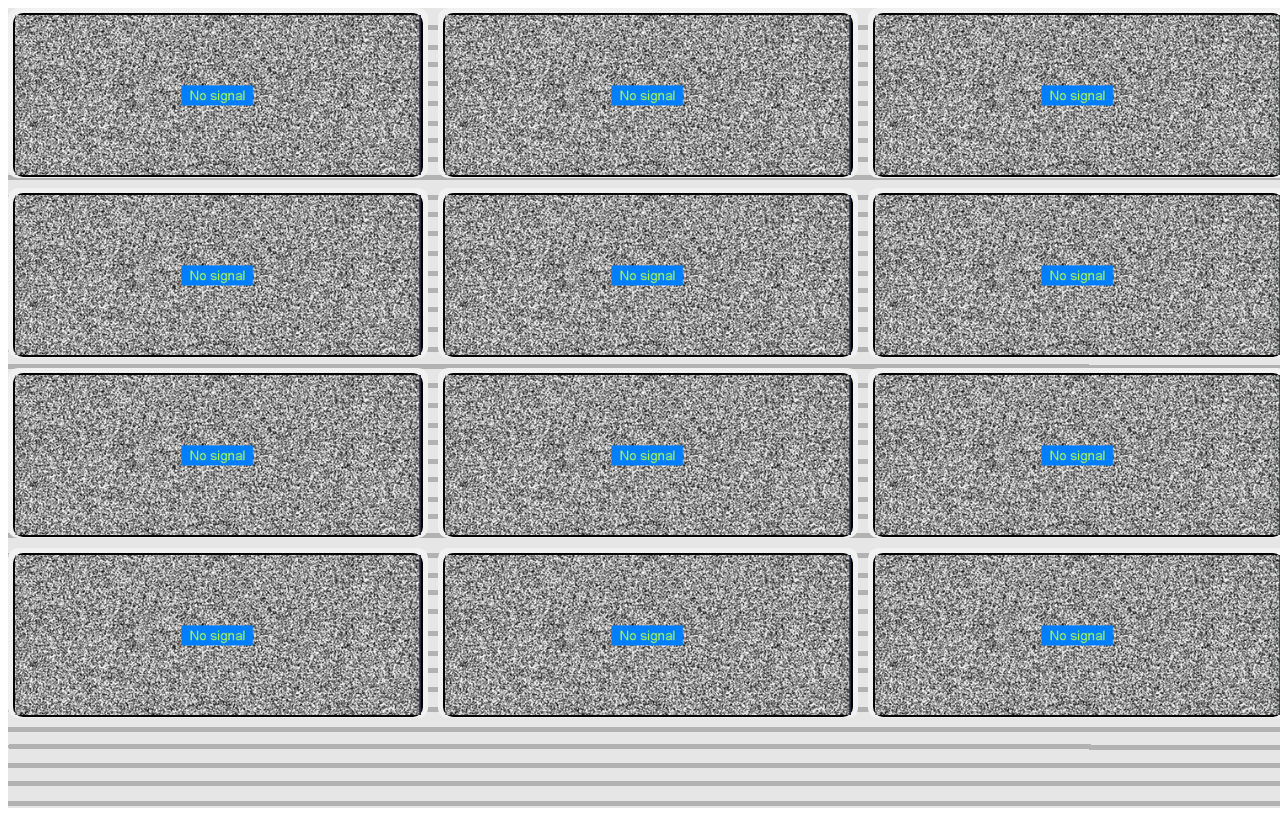
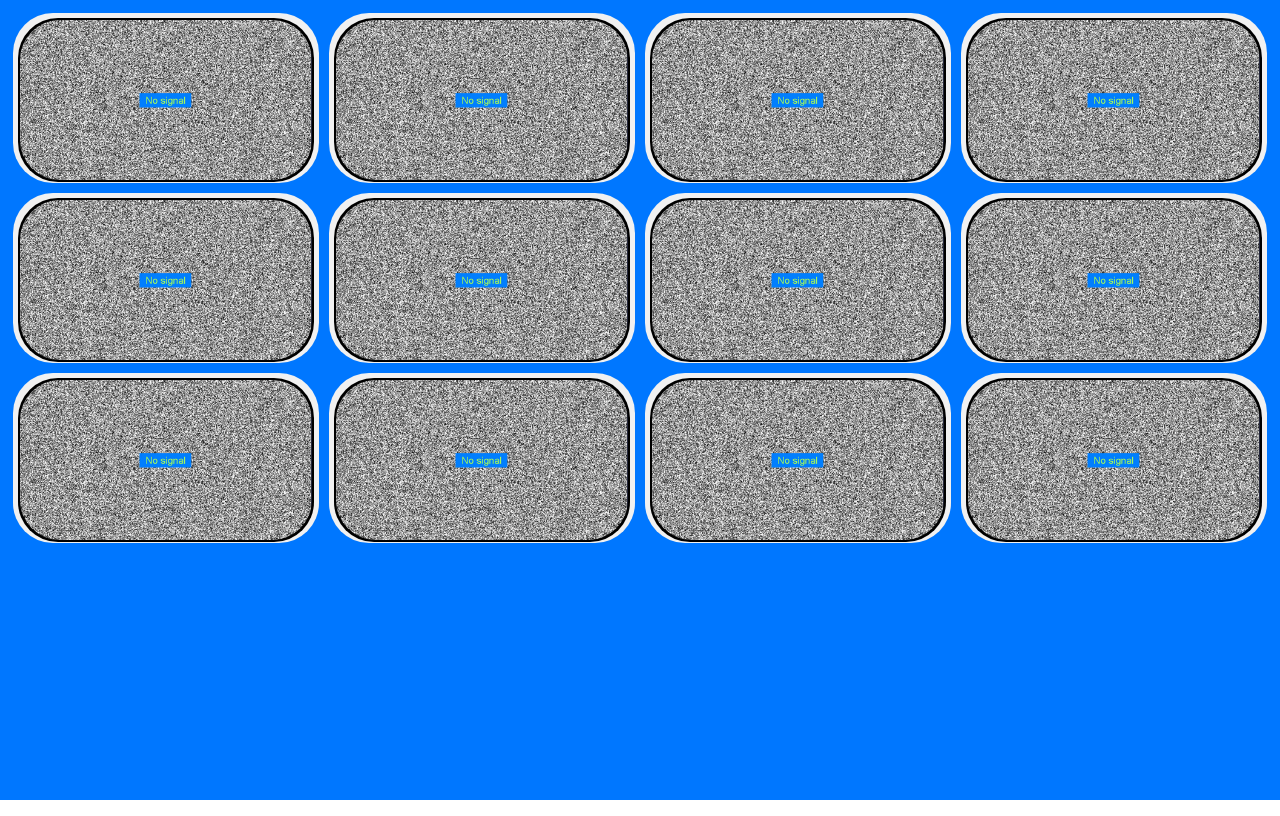
Before and after one commit to Ezequiel-Valencia/AvocadoMoon.github.io, a SvelteKit app: page / in a window 1280 px wide. Built offline with nearby package versions, Linux system fonts and the light colour scheme.

Commit message:
Changed the background to blue and changed the column numbers. Also fixed not covering whole page

```diff
--- a/src/routes/+page.svelte
+++ b/src/routes/+page.svelte
@@ -1,6 +1,6 @@
 <script lang="ts">
-  const nRows = 3;
-  const nCols = 4;
+  const nRows = 4;
+  const nCols = 3;
   /*
   Trying to create reactive elements using classes is to much of a pain.
   Svelte only seems to recognize top level abstraction elements, and does not bother with
@@ -62,7 +62,7 @@
           <img
             src={currentChannel.currentImage}
             alt="Channel covers"
-            class="channel-cover"
+            class="channel-image"
           />
         </div>
       </div>
@@ -74,28 +74,38 @@
 </div>
 
 <style lang="scss">
+  $border-radius: 40px;
   #mainDiv {
     height: 100vh;
     width: 100vw;
-    background: url('/wi-background.png');
+    // background: url('/wi-background.png');
+    background-color: rgb(0, 119, 255);
+    padding: 0%;
+    position: fixed;
     // https://developer.mozilla.org/en-US/docs/Web/CSS/cursor
     cursor: url("/Cursors/Wii-Curso-plain.png"), auto;
+
+    // covers whole screen
+    top:0px;
+    left:0px;
+    z-index:1000;
   }
 
   #grid-container {
     display:grid;
-    grid-template-columns: repeat(3, 1fr);
-    grid-template-rows: repeat(4, 1fr);
+    grid-template-columns: repeat(4, 1fr);
+    grid-template-rows: repeat(3, 1fr);
     gap: 10px;
     max-height: 80vh;
     max-width: 100vw;
+    padding: 1%;
   }
 
   .channel-container {
     background-color: #f1f1f1;
     text-align: center;
     padding: 5px;
-    border-radius: 10px;
+    border-radius: $border-radius;
     max-height: 20vh;
     gap: 10px;
   }
@@ -109,14 +119,15 @@
     padding: 2px;
     height: 100%;
 
-    border-radius: 10px;
+    border-radius: $border-radius;
     background: black;
   }
 
-  .channel-cover {
+  .channel-image {
     object-fit: cover;
     height: 100%;
-    width: 100%
+    width: 100%;
+    border-radius: 40px;
   }
 
 
```
